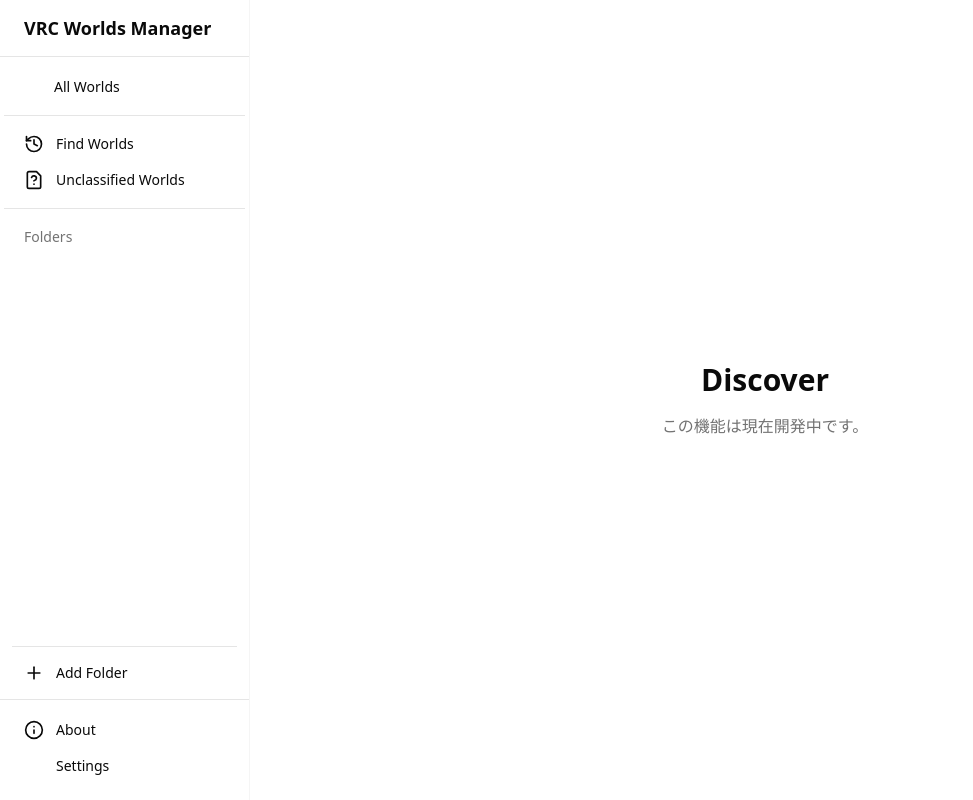
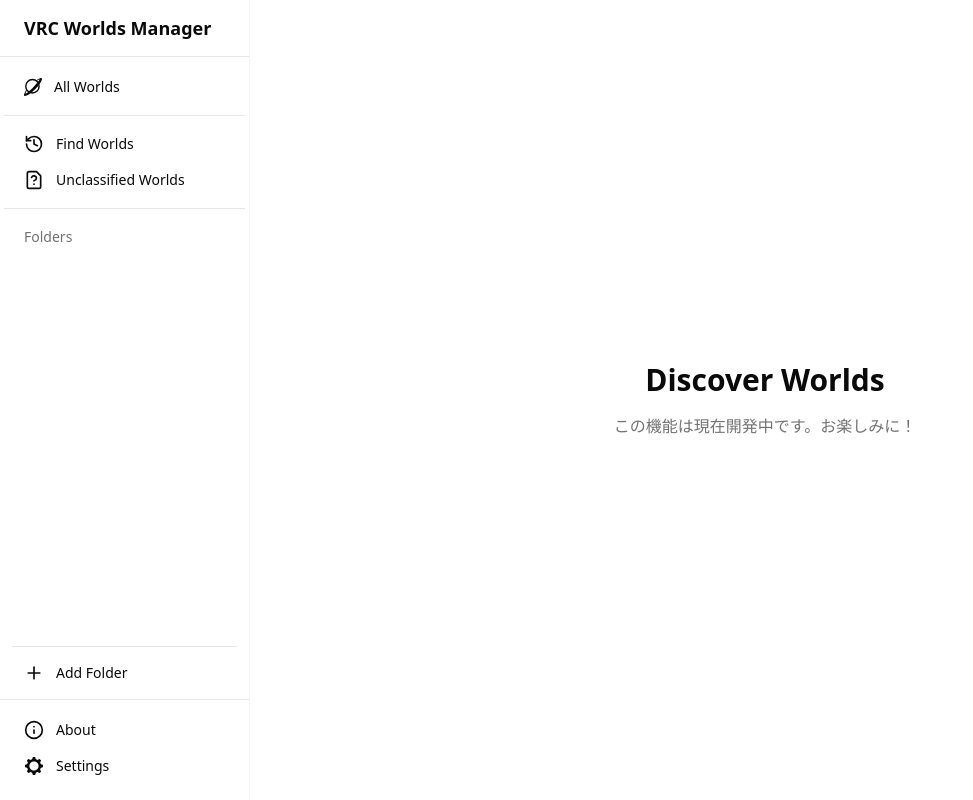
Before and after one commit to Raifa21/VRC-Worlds-Manager-v2, a Next.js app: page /listview in a window 1280 px wide. Both pictures are taken after a click on the element "Find Worlds". Shown: the whole page, without its empty margins (0-973 px from the left). Built offline with nearby package versions, Linux system fonts and the light colour scheme.

Commit message:
feat: enhance ListView and SettingsPage; add DiscoverPage component and new icons

```diff
--- a/src/app/listview/page.tsx
+++ b/src/app/listview/page.tsx
@@ -62,6 +62,7 @@
     try {
       setShowAbout(false);
       setShowSettings(false);
+      setShowDiscover(false);
       switch (type) {
         case SpecialFolders.All:
           await loadAllWorlds();
@@ -163,17 +164,32 @@
       toast({
         title: 'Error',
         description: error as string,
+        variant: 'destructive',
       });
       console.error('Failed to reload:', error);
       return;
     }
 
+    try {
       if (currentFolder === SpecialFolders.All) {
         await loadAllWorlds();
       } else if (currentFolder === SpecialFolders.Unclassified) {
         await loadUnclassifiedWorlds();
       } else if (currentFolder) {
         await loadFolderContents(currentFolder);
+      }
+
+      toast({
+        title: 'Success',
+        description: 'Worlds fetched successfully!',
+        duration: 2000,
+      });
+    } catch (error) {
+      toast({
+        title: 'Error',
+        description: 'Failed to reload worlds',
+        variant: 'destructive',
+      });
     }
   };
 
@@ -609,9 +625,17 @@
         onAddFolder={() => setShowCreateFolder(true)}
         onSelectFolder={handleSelectFolder}
         selectedFolder={currentFolder}
-        onSelectAbout={() => setShowAbout(true)}
+        onSelectAbout={() => {
+          setShowAbout(true);
+          setShowSettings(false);
+          setShowDiscover(false);
+          setShowWorldDetails(false);
+        }}
         onSelectSettings={() => {
           setShowSettings(true);
+          setShowAbout(false);
+          setShowDiscover(false);
+          setShowWorldDetails(false);
         }}
       />
       <div className="flex-1 overflow-auto">{renderMainContent()}</div>
--- a/src/components/app-siderbar.tsx
+++ b/src/components/app-siderbar.tsx
@@ -1,7 +1,7 @@
 'use client';
 
-import Gear from '@/../public/icons/Gear.svg';
-import Saturn from '@/../public/icons/Saturn.svg';
+import { SaturnIcon } from './icons/saturn-icon';
+import { GearIcon } from './icons/gear-icon';
 import { Info, FileQuestion, History, Plus } from 'lucide-react';
 import { useRouter } from 'next/navigation';
 import { SpecialFolders } from '@/types/folders';
@@ -100,13 +100,7 @@
             className="px-3 py-2 cursor-pointer text-sm font-medium rounded-lg hover:bg-accent/50 hover:text-accent-foreground overflow-hidden text-ellipsis whitespace-nowrap flex items-center gap-3"
             onClick={() => onSelectFolder(SpecialFolders.All)}
           >
-            <Image
-              src={Saturn}
-              alt="Saturn"
-              width={18}
-              height={18}
-              className="theme-icon"
-            />
+            <SaturnIcon className="h-[18px] w-[18px]" />
             <span className="text-sm font-medium">All Worlds</span>
           </div>
         </SidebarGroup>
@@ -187,13 +181,7 @@
             onClick={() => onSelectSettings()}
           >
             <div className="h-5 w-5 flex items-center justify-center">
-              <Image
-                src={Gear}
-                alt="Settings"
-                width={18}
-                height={18}
-                className="theme-icon"
-              />
+              <GearIcon className="h-[18px] w-[18px]" />
             </div>
             <span>Settings</span>
           </div>
--- a/src/components/discover-page.tsx
+++ b/src/components/discover-page.tsx
@@ -3,8 +3,10 @@
 export function DiscoverPage() {
   return (
     <div className="flex flex-col items-center justify-center h-full">
-      <h1 className="text-3xl font-bold mb-4">Discover</h1>
-      <p className="text-muted-foreground">この機能は現在開発中です。</p>
+      <h1 className="text-3xl font-bold mb-4">Discover Worlds</h1>
+      <p className="text-muted-foreground">
+        この機能は現在開発中です。お楽しみに！
+      </p>
     </div>
   );
 }
--- a/src/components/group-instance-creator.tsx
+++ b/src/components/group-instance-creator.tsx
@@ -292,18 +292,10 @@
       setCurrentStep('type');
     } else if (currentStep === 'type') {
       setCurrentStep('group');
+    } else if (currentStep === 'roles') {
+      setCurrentStep('type');
     } else {
-      // Reset everything when going back from group selection
       setCurrentStep('group');
-      setStepInfo({
-        groupId: null,
-        instanceType: null,
-        region: 'JP',
-        queueEnabled: false,
-        selectedRoles: new Set(),
-      });
-      setSelectingEveryoneRole(true);
-      onBack();
     }
   };
 
--- /dev/null
+++ b/src/components/icons/gear-icon.tsx
@@ -0,0 +1,15 @@
+import React from 'react';
+
+export function GearIcon({ className }: { className?: string }) {
+  return (
+    <svg
+      xmlns="http://www.w3.org/2000/svg"
+      viewBox="0 0 127 127"
+      className={className}
+      fill="currentColor"
+      strokeWidth={0}
+    >
+      <path d="M106.7,39.3c1.5-4.4,4.5-9.7,7-14.7-3.3-4.2-7.1-8-11.3-11.3-5,2.5-10.3,5.5-14.7,7-3.3-1.9-6.9-3.4-10.7-4.4-1.9-4.2-3.6-10.1-5.3-15.3-2.7-.3-5.4-.5-8.2-.5s-5.5.2-8.2.5c-1.8,5.3-3.4,11.2-5.3,15.3-3.8,1.1-7.3,2.6-10.7,4.4-4.4-1.5-9.7-4.5-14.7-7-4.2,3.3-8,7.1-11.3,11.3,2.5,5,5.5,10.3,7,14.7-1.9,3.3-3.4,6.9-4.4,10.7-4.2,1.9-10.1,3.6-15.3,5.3-.3,2.7-.5,5.4-.5,8.2s.2,5.5.5,8.2c5.3,1.8,11.2,3.4,15.3,5.3,1.1,3.8,2.6,7.3,4.4,10.7-1.5,4.4-4.5,9.7-7,14.7,3.3,4.2,7.1,8,11.3,11.3,5-2.5,10.3-5.5,14.7-7,3.3,1.9,6.9,3.4,10.7,4.4,1.9,4.2,3.6,10.1,5.3,15.3,2.7.3,5.4.5,8.2.5s5.5-.2,8.2-.5c1.8-5.3,3.4-11.2,5.3-15.3,3.8-1.1,7.3-2.6,10.7-4.4,4.4,1.5,9.7,4.5,14.7,7,4.2-3.3,8-7.1,11.3-11.3-2.5-5-5.5-10.3-7-14.7,1.9-3.3,3.4-6.9,4.4-10.7,4.2-1.9,10.1-3.6,15.3-5.3.3-2.7.5-5.4.5-8.2s-.2-5.5-.5-8.2c-5.3-1.8-11.2-3.4-15.3-5.3-1.1-3.8-2.6-7.3-4.4-10.7ZM63.5,96c-17.9,0-32.5-14.6-32.5-32.5s14.6-32.5,32.5-32.5,32.5,14.6,32.5,32.5-14.6,32.5-32.5,32.5Z" />
+    </svg>
+  );
+}
--- /dev/null
+++ b/src/components/icons/logout-icon.tsx
@@ -0,0 +1,53 @@
+import React from 'react';
+
+interface LogoutIconProps {
+  className?: string;
+}
+
+export function LogoutIcon({ className }: LogoutIconProps) {
+  return (
+    <svg
+      xmlns="http://www.w3.org/2000/svg"
+      viewBox="0 0 78 74"
+      className={className}
+    >
+      <g>
+        <line
+          x1="44"
+          y1="30"
+          x2="62.2"
+          y2="30"
+          stroke="currentColor"
+          strokeWidth="12"
+          strokeLinecap="round"
+          strokeMiterlimit="10"
+          fill="none"
+        />
+        <polygon
+          points="59.8 11.8 59.8 48.2 78 30 59.8 11.8"
+          fill="currentColor"
+        />
+      </g>
+      <g>
+        <path
+          d="M2.8,2.5h47.2c1.4,0,1.4,1,1.4,2v12"
+          stroke="currentColor"
+          strokeWidth="5"
+          strokeLinecap="round"
+          strokeMiterlimit="10"
+          fill="none"
+        />
+        <rect x=".5" y="0" width="5" height="5" fill="currentColor" />
+      </g>
+      <path
+        d="M2.5,57.5s45.9.5,47.4.5,1.6-.7,1.6-1.6v-12.9"
+        stroke="currentColor"
+        strokeWidth="5"
+        strokeLinecap="round"
+        strokeMiterlimit="10"
+        fill="none"
+      />
+      <polygon points="32 74 0 60 0 0 32 14 32 74" fill="currentColor" />
+    </svg>
+  );
+}
--- /dev/null
+++ b/src/components/icons/saturn-icon.tsx
@@ -0,0 +1,26 @@
+import React from 'react';
+
+export function SaturnIcon({ className }: { className?: string }) {
+  return (
+    <svg
+      xmlns="http://www.w3.org/2000/svg"
+      viewBox="0 0 179.2 177.8"
+      className={className}
+      fill="none"
+      stroke="currentColor"
+    >
+      <circle
+        cx="84.1"
+        cy="81.4"
+        r="66.5"
+        strokeWidth="14"
+        strokeMiterlimit="10"
+      />
+      <path
+        d="M24.6,113.8S-7.4,165.8,1.6,175.8s59.7-11.3,112-66C157.6,63.8,188.6,12.8,176.6,1.8c-10.4-9.6-57,23-57,23l6,5s23-20,28-16-26,41-59,75S20.4,158,16.6,154.8c-6-5,15-33,15-33l-7-8Z"
+        fill="currentColor"
+        strokeWidth="0"
+      />
+    </svg>
+  );
+}
--- a/src/components/settings-page.tsx
+++ b/src/components/settings-page.tsx
@@ -212,16 +212,14 @@
           </Select>
         </div>
 
-        <div className="flex flex-row items-center justify-between p-4 rounded-lg border">
-          <div>
+        <div className="flex flex-col items-start justify-between space-y-3 p-4 rounded-lg border">
+          <div className="flex flex-row justify-between w-full">
             <div className="flex flex-col space-y-1.5">
               <Label className="text-base font-medium">World Card Size</Label>
               <div className="text-sm text-muted-foreground">
                 Select how world cards appear
               </div>
             </div>
-          </div>
-          <div className="flex flex-col items-end space-y-4">
             <Select
               value={preferences.card_size}
               onValueChange={handleCardSizeChange}
@@ -236,6 +234,7 @@
                 <SelectItem value={CardSize.Original}>Original</SelectItem>
               </SelectContent>
             </Select>
+          </div>
           <WorldCardPreview
             size={preferences.card_size}
             world={{
@@ -244,9 +243,9 @@
               thumbnailUrl: 'icons/1.png',
               authorName: 'Author',
               lastUpdated: '2025-02-28',
-                visits: 59,
+              visits: 1911,
               dateAdded: '2025-01-01',
-                favorites: 10,
+              favorites: 616,
               platform: Platform.CrossPlatform,
               folders: [],
             }}
@@ -254,6 +253,5 @@
         </div>
       </div>
     </div>
-    </div>
   );
 }
```
Lines whose indentation alone changed are shown as unchanged.
